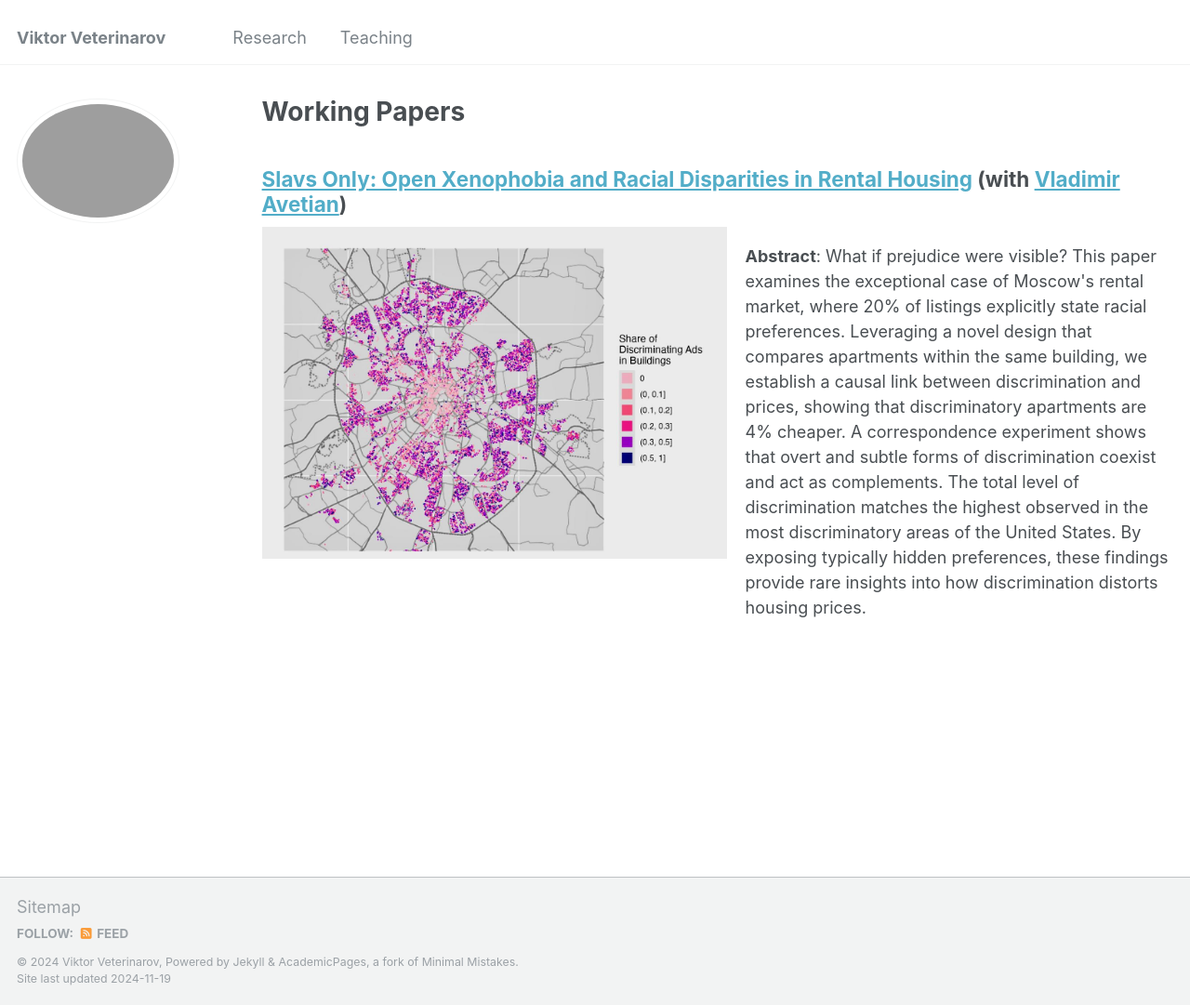
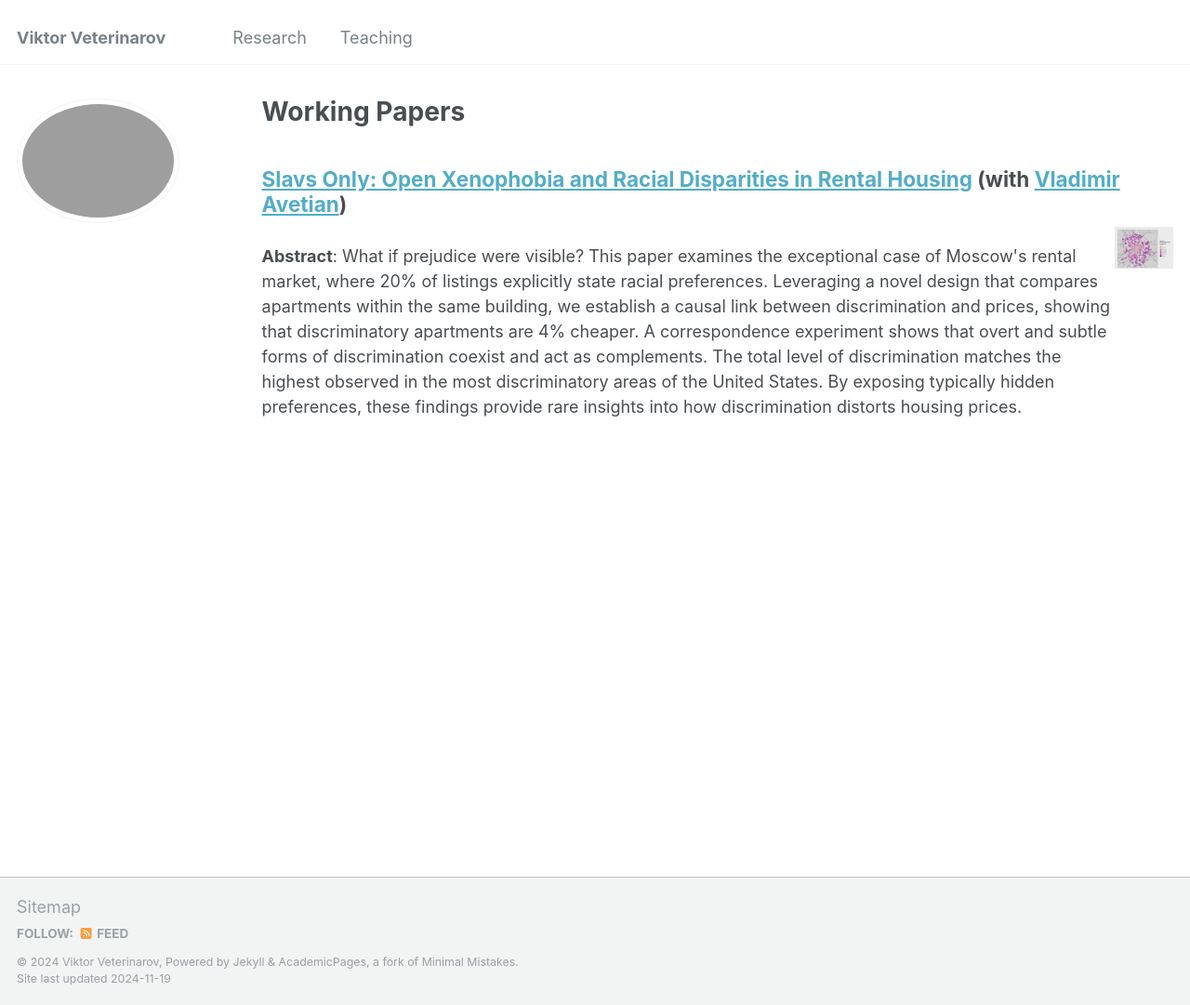
Before and after one commit to viktorveterinarov/viktorveterinarov.github.io, a Jekyll site: the page built from _pages/publications.md, in a window 1280 px wide and 1081 px high. Shown: the whole window at 93% size. Built offline with Jekyll 4.4.1, drawn with Linux system fonts in a browser that asks for light colours.

Commit message:
Update publications.md

```diff
--- a/_pages/publications.md
+++ b/_pages/publications.md
@@ -11,9 +11,8 @@
 -----
 
 <div style="display: flex; align-items: flex-start;">
-  <img src="/images/map_dots_cat.jpg" alt="Viktor" style="width: 500px; margin-right: 20px;">
-
+  <p><b>Abstract</b>: What if prejudice were visible? This paper examines the exceptional case of Moscow's rental market, where 20% of listings explicitly state racial preferences. Leveraging a novel design that compares apartments within the same building, we establish a causal link between discrimination and prices, showing that discriminatory apartments are 4% cheaper. A correspondence experiment shows that overt and subtle forms of discrimination coexist and act as complements. The total level of discrimination matches the highest observed in the most discriminatory areas of the United States. By exposing typically hidden preferences, these findings provide rare insights into how discrimination distorts housing prices.</p>
   <div>
-    <p><b>Abstract</b>: What if prejudice were visible? This paper examines the exceptional case of Moscow's rental market, where 20% of listings explicitly state racial preferences. Leveraging a novel design that compares apartments within the same building, we establish a causal link between discrimination and prices, showing that discriminatory apartments are 4% cheaper. A correspondence experiment shows that overt and subtle forms of discrimination coexist and act as complements. The total level of discrimination matches the highest observed in the most discriminatory areas of the United States. By exposing typically hidden preferences, these findings provide rare insights into how discrimination distorts housing prices.</p>
+     <img src="/images/map_dots_cat.jpg" alt="Viktor" style="width: 400px; margin-right: 20px;">
   </div>
 </div>
```
